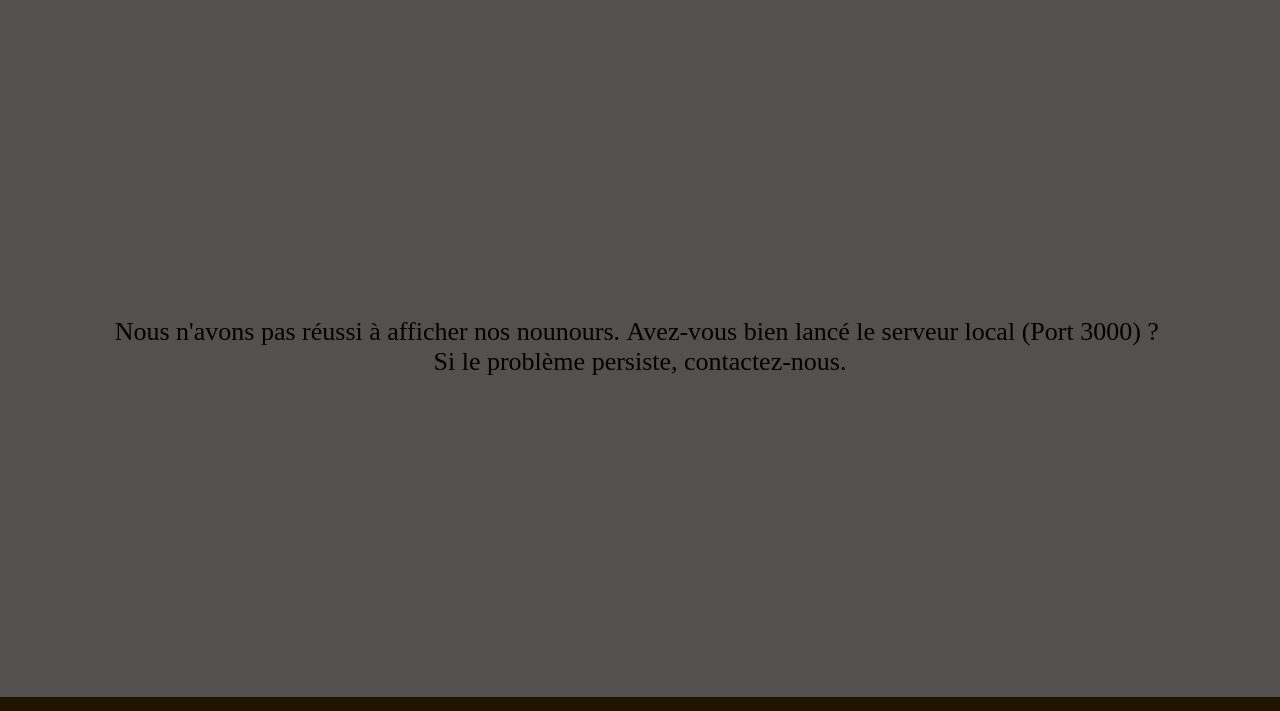
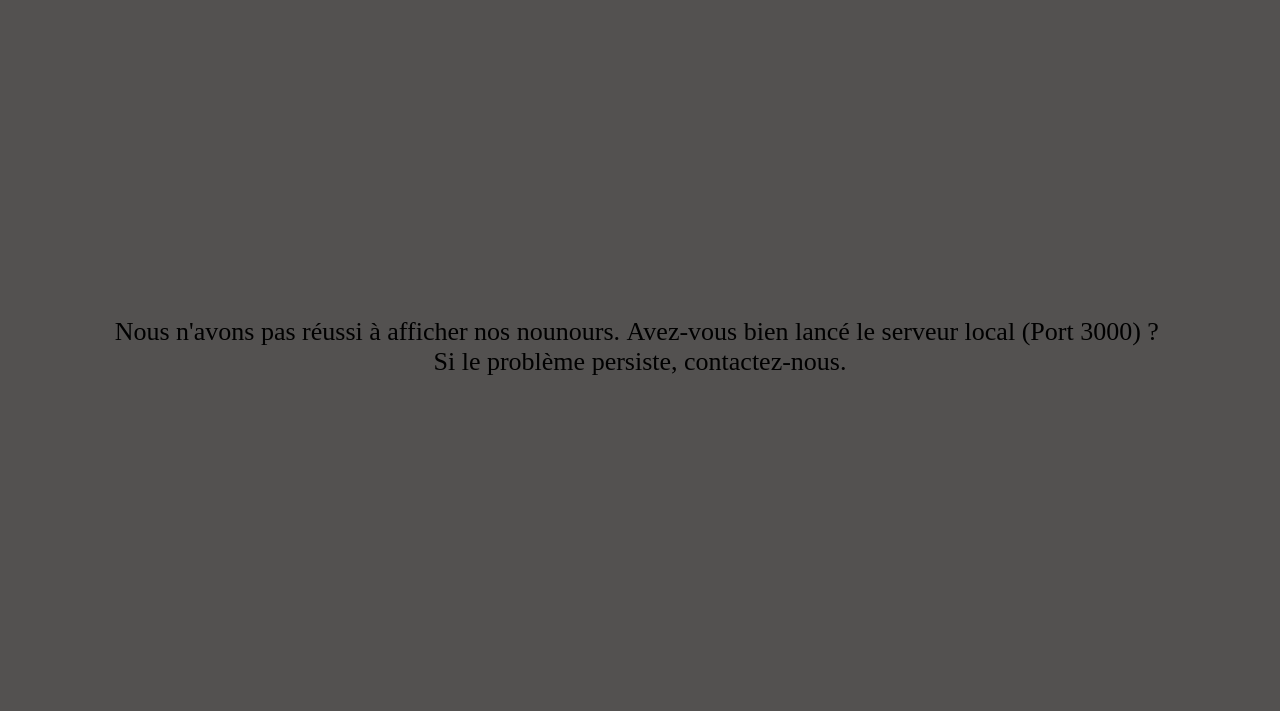
Before and after one commit to wiss3813/P5_Hw_Orinico_01-07-2021, a plain HTML site: page frontend/product.html in a window 1280 px wide. Shown: the part 77-788 px from the top of the page. Drawn offline with Linux system fonts and the light colour scheme; no server answers.

Commit message:
height product

```diff
--- a/frontend/styles/product.scss
+++ b/frontend/styles/product.scss
@@ -89,6 +89,7 @@ h1 {
 .container {
   @include flex-center;
   width: 100%;
+  height: 901px;
   background: $tertiary-color;
   .product-card {
     margin: 50px 15px;
```
Also changed, not shown: frontend/styles/product.css, 1 other file.
